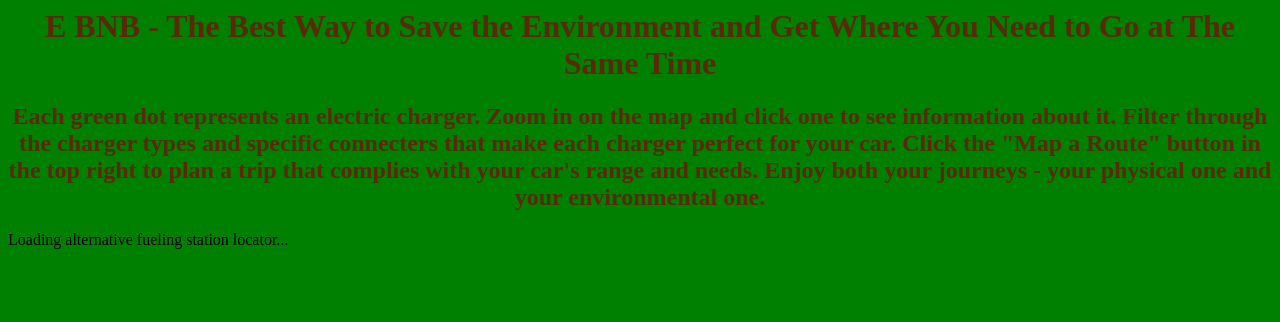
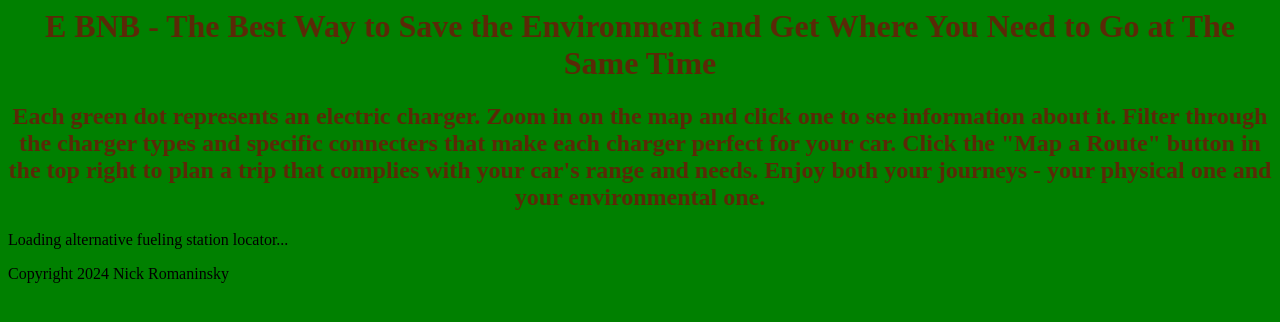
Before and after one commit to nickromaninsky/E-BNB, a plain HTML site: page index.html in a window 1280 px wide. Drawn offline with Linux system fonts and the light colour scheme; a script that the page names is missing.

Commit message:
Added Copyright.

```diff
--- a/index.html
+++ b/index.html
@@ -9,5 +9,6 @@
 </head>
 <body>
     <div id="afdc-stations"><div id="afdc-stations-loading">Loading alternative fueling station locator...</div></div><script type="text/javascript">window.afdcStationsOptions = {"country":"all","localeCountry":"US","path":"/find/nearest","query":{"fuel":["ELEC"]}}</script><script async defer src="https://widgets.nrel.gov/afdc/station-locator/assets/embed.js"></script><noscript>Please enable JavaScript to view the alternative fueling station locator.</noscript>
+    <p>Copyright 2024 Nick Romaninsky</p>
 </body>
 </html>
```
